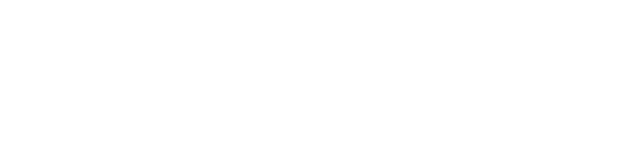
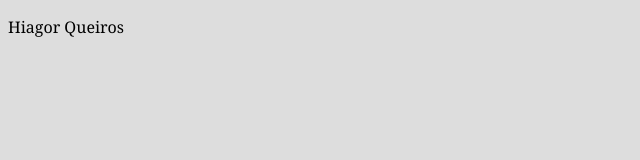
Before and after one commit to hiagornew/CursoWebDesign, a plain HTML site: page unidade04/arquivo.html in a window 1280 px wide. Shown: the whole page, without its empty margins (0-640 px from the left). Drawn offline with Linux system fonts and the light colour scheme.

Commit message:
commit aula 19
aula 19

```diff
--- a/unidade04/arquivo.html
+++ b/unidade04/arquivo.html
@@ -4,7 +4,23 @@
         <title>Unidade 02 - Elemento Head</title>
         <meta charset="utf-8">
 
+        <!-- área de estilos -->
+        <style>
+            body{
+                background: #DDD;
+                font-family: Georgia, sans-serif;
+            }
+        </style>
+
+        <!-- área de scripts -->
+        <script>
+            function EscreverNome(){
+                nome.innerHTML = "Hiagor Queiros";
+            }
+            window.onload = EscreverNome;
+        </script>
     </head>
     <body>
+        <p id="nome"></p>
     </body>
 </html>
```
Also changed, not shown: unidade03/arquivo.html (+1 -1 lines), unidade04/meta.html (added, +24 -0 lines).
